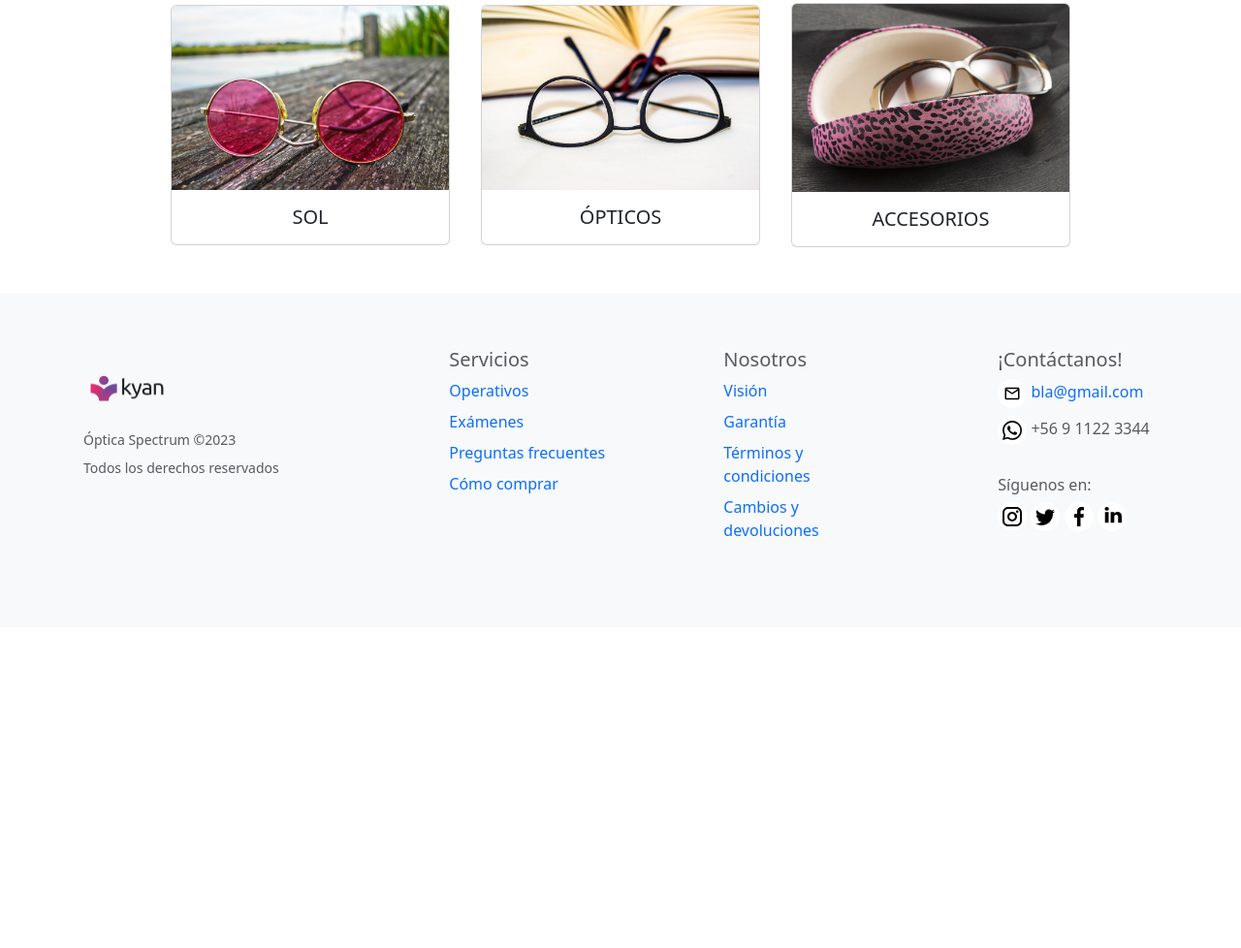
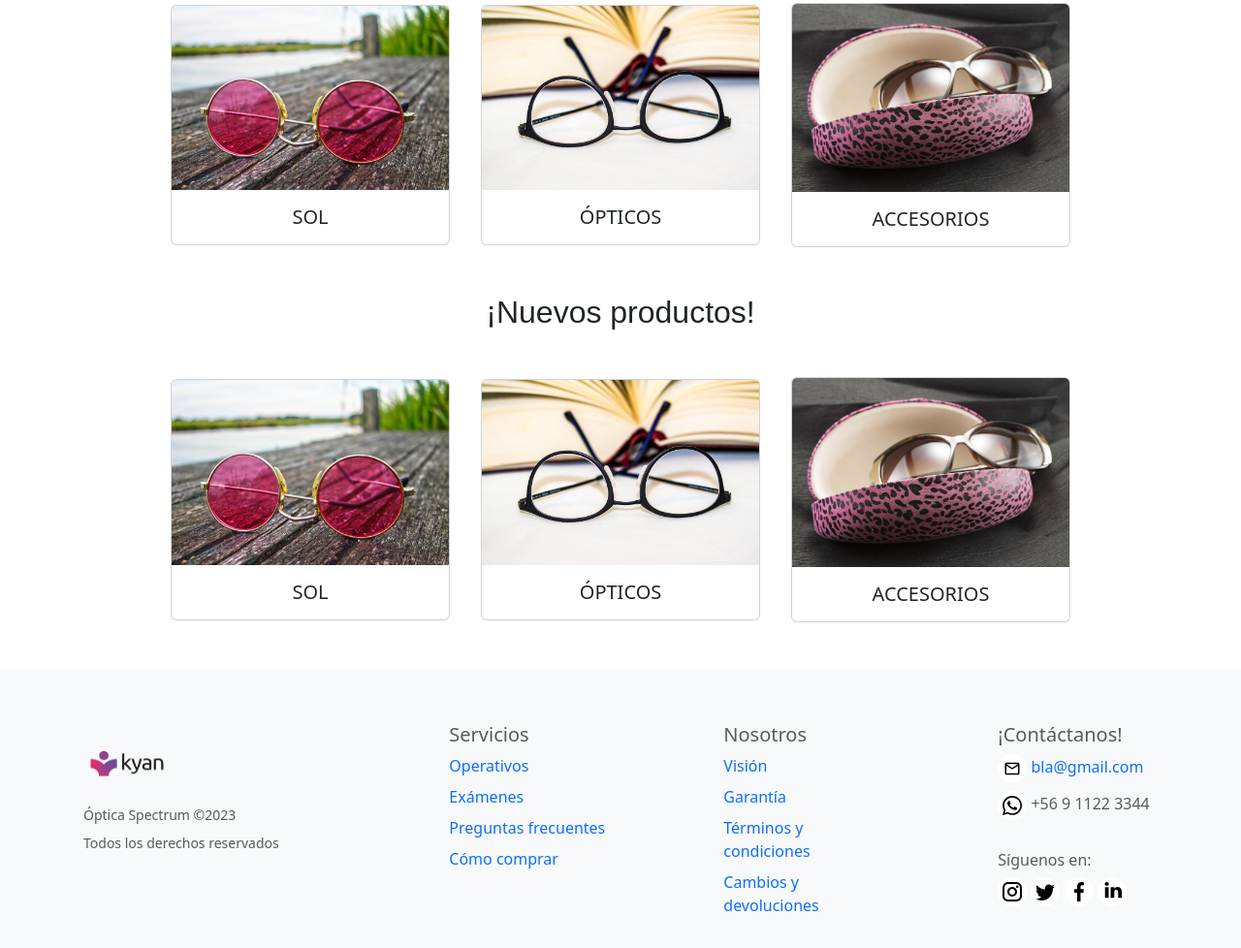
Before and after one commit to sasha-div/PF_DiVentura, a plain HTML site: page index.html in a window 1280 px wide. Shown: the part 1244-2222 px from the top of the page at 97% size. Before the commit the page ends 1891 px from the top, so only its background shows below. Drawn offline with nearby package versions, Linux system fonts and the light colour scheme.

Commit message:
commit antes de probar el layout de Nuevos productos

```diff
--- a/css/styles.css
+++ b/css/styles.css
@@ -1,3 +1,5 @@
+/* Estilos genéricos */
+
 * {
     margin: 0;
     padding: 0;
@@ -16,7 +18,9 @@ a {
     text-decoration: cornflowerblue;
 }
 
-.index-texto-descriptivo-h1 {
+/* Estilos en body para el index */
+
+.index-texto-descriptivo {
     font-family: Arial, Helvetica, sans-serif;
     font-size: large;
     font-weight: bolder;
--- a/index.html
+++ b/index.html
@@ -15,7 +15,9 @@
 
 <body>
     <header>
+
         <!-- Redes, buscador, login y shopping cart -->
+
         <div class="navbar bg-body-tertiary" data-bs-theme="dark">
             <div class="container">
                 <a href="https://www.instagram.com/">
@@ -38,6 +40,7 @@
         </div>
 
         <!-- Navbar -->
+
         <nav class="navbar navbar-expand-lg bg-body-tertiary">
             <div class="container-fluid">
                 <a class="navbar-brand p-0 me-2" href="index.html">
@@ -97,7 +100,7 @@
 
     <!-- Texto descriptivo del index h1 -->
 
-    <section class="word-wrap index-texto-descriptivo-h1">
+    <section class="word-wrap index-texto-descriptivo">
         <h1>Las mejores marcas y mejor calidad en lentes ópticos y de sol en Chile
         </h1>
 
@@ -127,6 +130,33 @@
         </div>
     </section>
 
+    <!-- Cards para los nuevos productos -->
+
+    <section class="word-wrap index-texto-descriptivo">
+        <h2>¡Nuevos productos!
+        </h2>
+    </section>
+
+    <section class="container index-cards-principales-productos">
+        <div class="card text-center" style="width: 18rem;">
+            <img src="img/sol-codigolente-cover.jpg" class="card-img-top" alt="...">
+            <div class="card-body">
+                <h5 class="card-text">SOL</h5>
+            </div>
+        </div>
+        <div class="card text-center" style="width: 18rem;">
+            <img src="img/optico-codigolente-cover.jpg" class="card-img-top" alt="...">
+            <div class="card-body">
+                <h5 class="card-text">ÓPTICOS</h5>
+            </div>
+        </div>
+        <div class="card text-center" style="width: 18rem;">
+            <img src="img/accesorio-codigoaccesorio-cover.jpg" class="card-img-top" alt="...">
+            <div class="card-body">
+                <h5 class="card-text">ACCESORIOS</h5>
+            </div>
+        </div>
+    </section>
 
 
     <!-- Aquí empieza el footer -->
```
